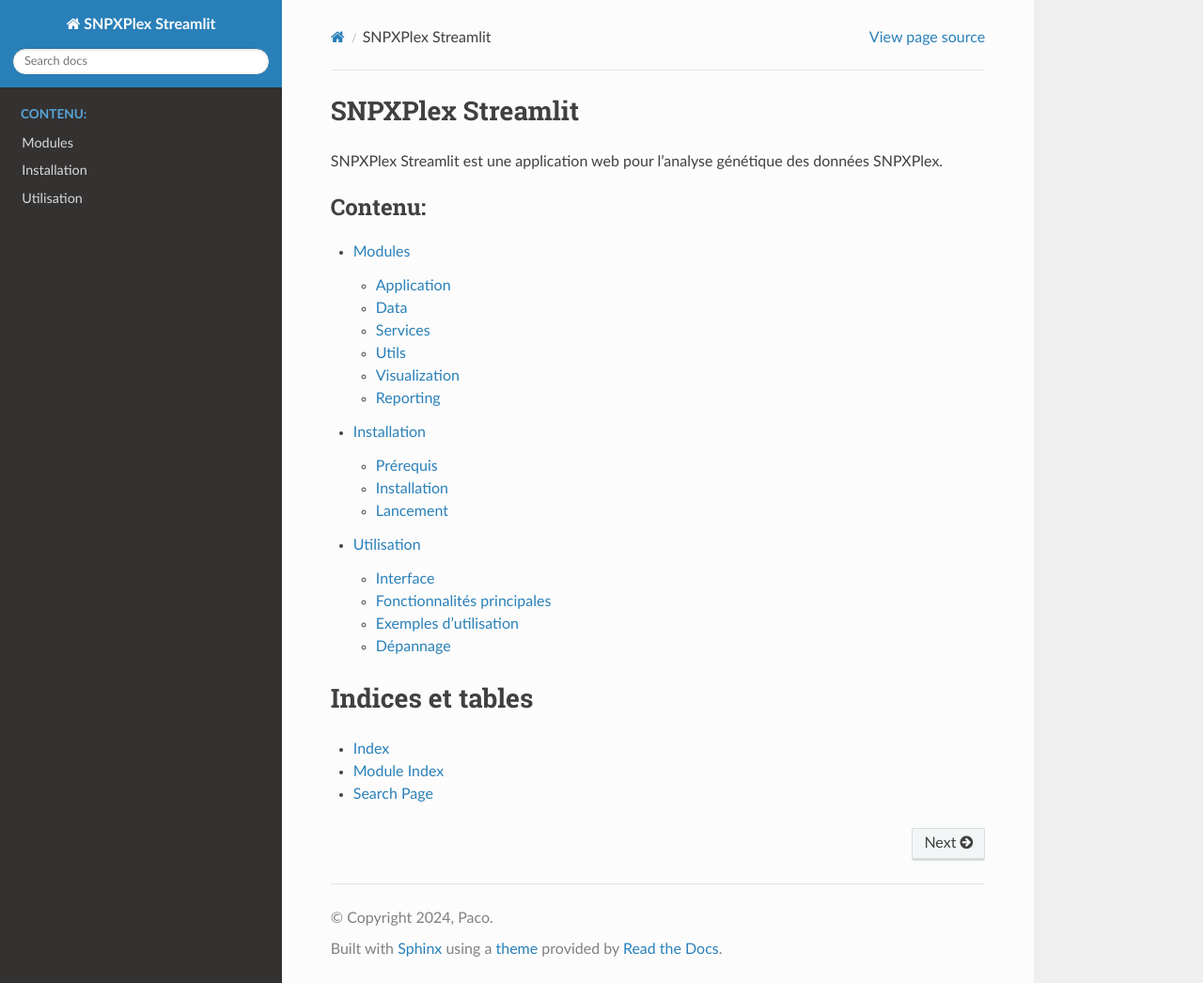
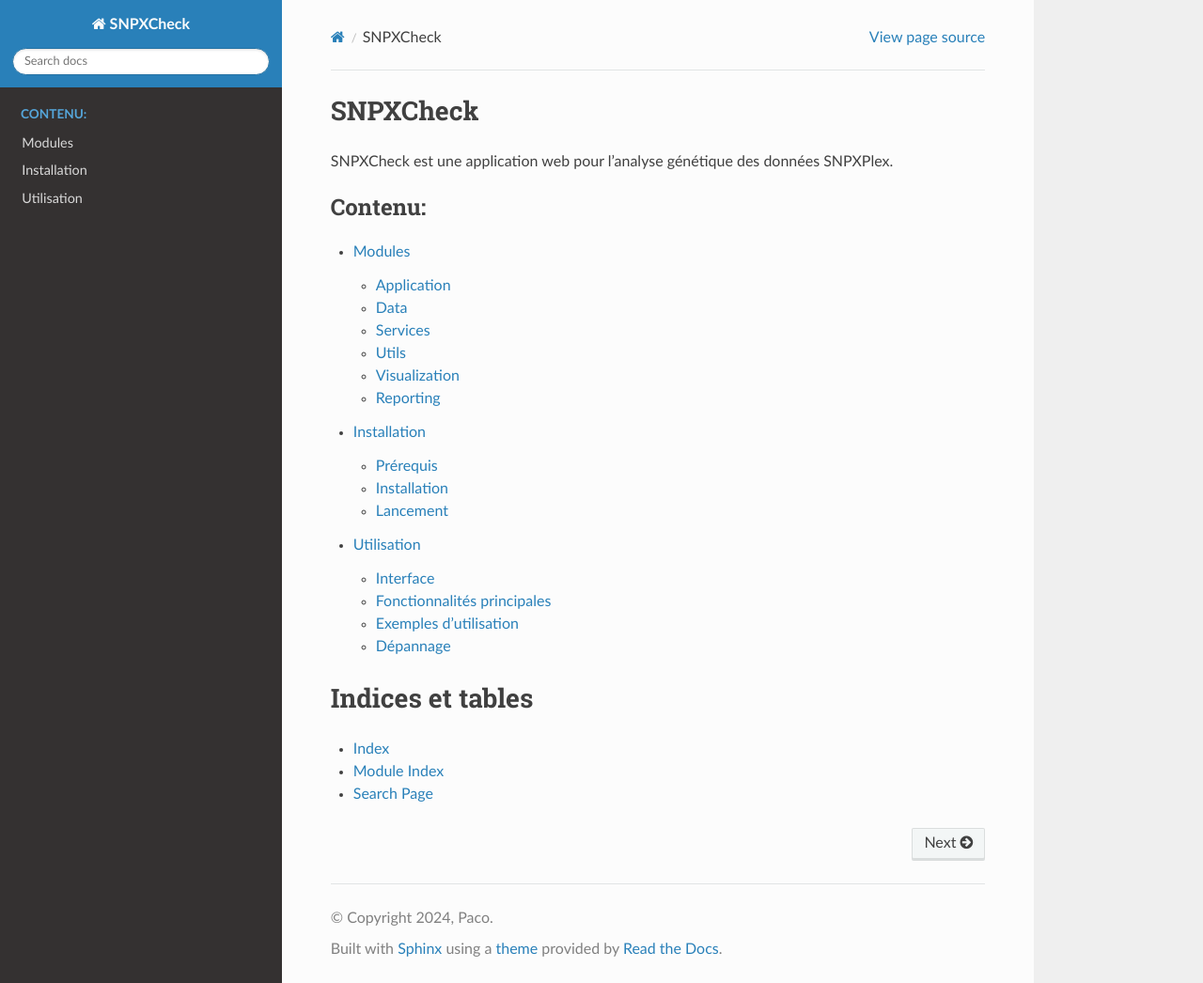
Before and after one commit to bioinfo-chulimoges/snpxcheck, a Sphinx documentation site: the page built from docs/source/index.rst, in a window 1280 px wide and 1046 px high. Shown: the whole window at 94% size. Built offline with Sphinx 7.4.7 and the Read the Docs theme 3.1.0, drawn with Linux system fonts in a browser that asks for light colours.

Commit message:
rename app to SNPXCheck

```diff
--- a/README.md
+++ b/README.md
@@ -1,10 +1,10 @@
-# SNPXPlex Streamlit
+# SNPXCheck
 
 Application web pour l'analyse génétique des données SNPXPlex.
 
 ## Description
 
-SNPXPlex Streamlit est une application web qui permet d'analyser et de comparer des données génétiques issues de la plateforme SNPXPlex. Elle offre une interface intuitive pour :
+SNPXCheck est une application web qui permet d'analyser et de comparer des données génétiques issues de la plateforme SNPXPlex. Elle offre une interface intuitive pour :
 
 - Charger et valider des fichiers Genemapper
 - Effectuer des analyses intra et inter-patients
--- a/docs/source/conf.py
+++ b/docs/source/conf.py
@@ -6,7 +6,7 @@ import sys
 sys.path.insert(0, os.path.abspath('../..'))
 
 # Project information
-project = 'SNPXPlex Streamlit'
+project = 'SNPXCheck'
 copyright = '2024, Paco'
 author = 'Paco'
 
--- a/docs/source/index.rst
+++ b/docs/source/index.rst
@@ -1,7 +1,7 @@
-SNPXPlex Streamlit
-==================
+SNPXCheck
+=========
 
-SNPXPlex Streamlit est une application web pour l'analyse génétique des données SNPXPlex.
+SNPXCheck est une application web pour l'analyse génétique des données SNPXPlex.
 
 .. toctree::
    :maxdepth: 2
```
